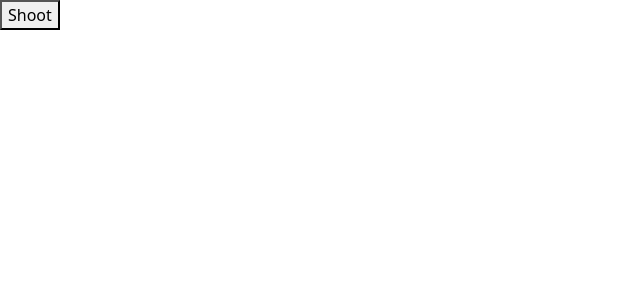
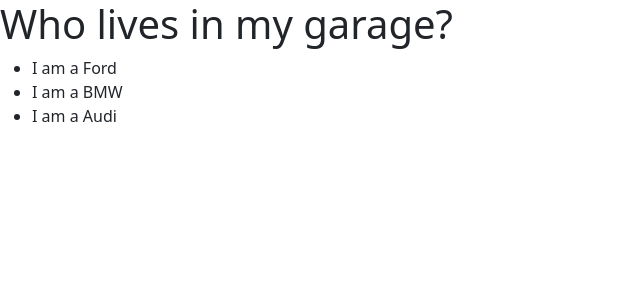
Before and after one commit to azartechnet/MERNSTACKBATCHEVES_6.00, a React (Create React App) app in the folder Reactjs/evemern/: page / in a window 1280 px wide. Shown: the top 300 px of the page, without its empty margins (0-640 px from the left). Built offline with nearby package versions, Linux system fonts and the light colour scheme.

Commit message:
Update index.js

```diff
--- a/Reactjs/evemern/src/index.js
+++ b/Reactjs/evemern/src/index.js
@@ -383,7 +383,7 @@
 const r1=ReactDOM.createRoot(document.getElementById("root"))
 r1.render(<Football/>)*/
 
-function Football()
+/*function Football()
 {
     const shoot=(a)=>{
         alert("Goal Shooted",a)
@@ -397,4 +397,77 @@
 }
 
 const r1=ReactDOM.createRoot(document.getElementById("root"))
-r1.render(<Football/>)
+r1.render(<Football/>)*/
+
+//conditional rendering
+
+/*function MissedGoal()
+{
+    return<h1>Missed</h1>
+}
+function MadeGoal()
+{
+    return<h1>GOAL</h1>
+}
+
+function Goal(props)
+{
+    const isGoal=props.isGoal;
+    if(isGoal)
+    {
+        return<MadeGoal/>
+    }
+    else
+    {
+        return<MissedGoal/>
+    }
+}
+
+const r1=ReactDOM.createRoot(document.getElementById('root'))
+r1.render(<Goal isGoal={Math.random()>0.5}/>)*/
+
+//React List
+
+/*function Car(props)
+{
+    return<li>I am {props.b1}</li>
+}
+function Garage()
+{
+    const cars=["Ford","BMW","Audi"]
+    return(
+        <ul>
+            {cars.map((c1)=>{
+                return <Car b1={c1}/>
+            })
+            }
+        </ul>
+    )
+}
+
+const r1=ReactDOM.createRoot(document.getElementById('root'))
+r1.render(<Garage/>)*/
+
+//React Keys
+function Car(props) {
+    return <li>I am a { props.brand }</li>;
+  }
+
+  function Garage() {
+    const cars = [
+      {id: 1, brand: 'Ford'},
+      {id: 2, brand: 'BMW'},
+      {id: 3, brand: 'Audi'}
+    ];
+    return (
+      <>
+          <h1>Who lives in my garage?</h1>
+          <ul>
+          {cars.map((car) => <Car key={car.id} brand={car.brand} />)}
+        </ul>
+      </>
+    );
+  }
+
+  const root = ReactDOM.createRoot(document.getElementById('root'));
+  root.render(<Garage />);
```
